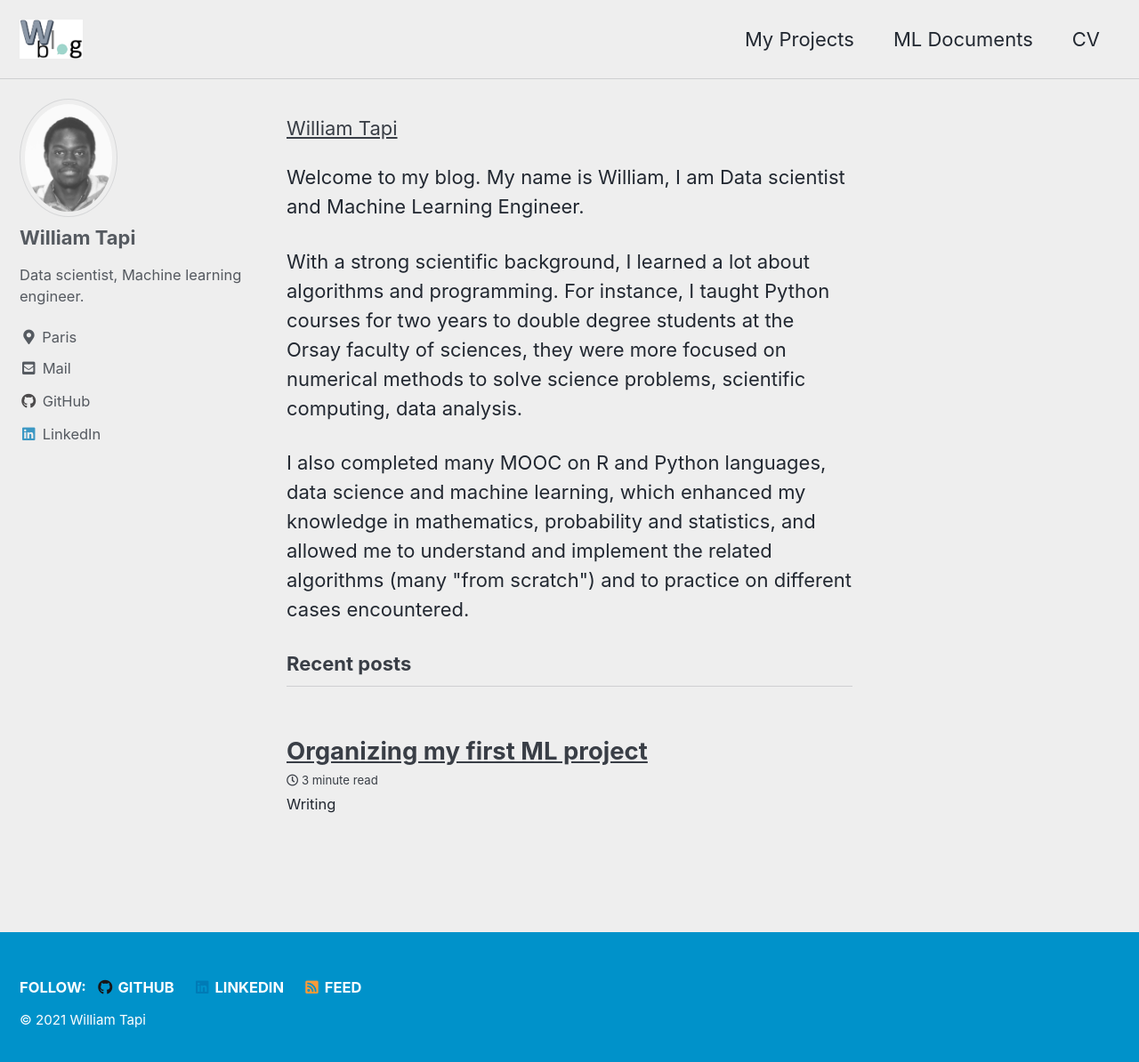
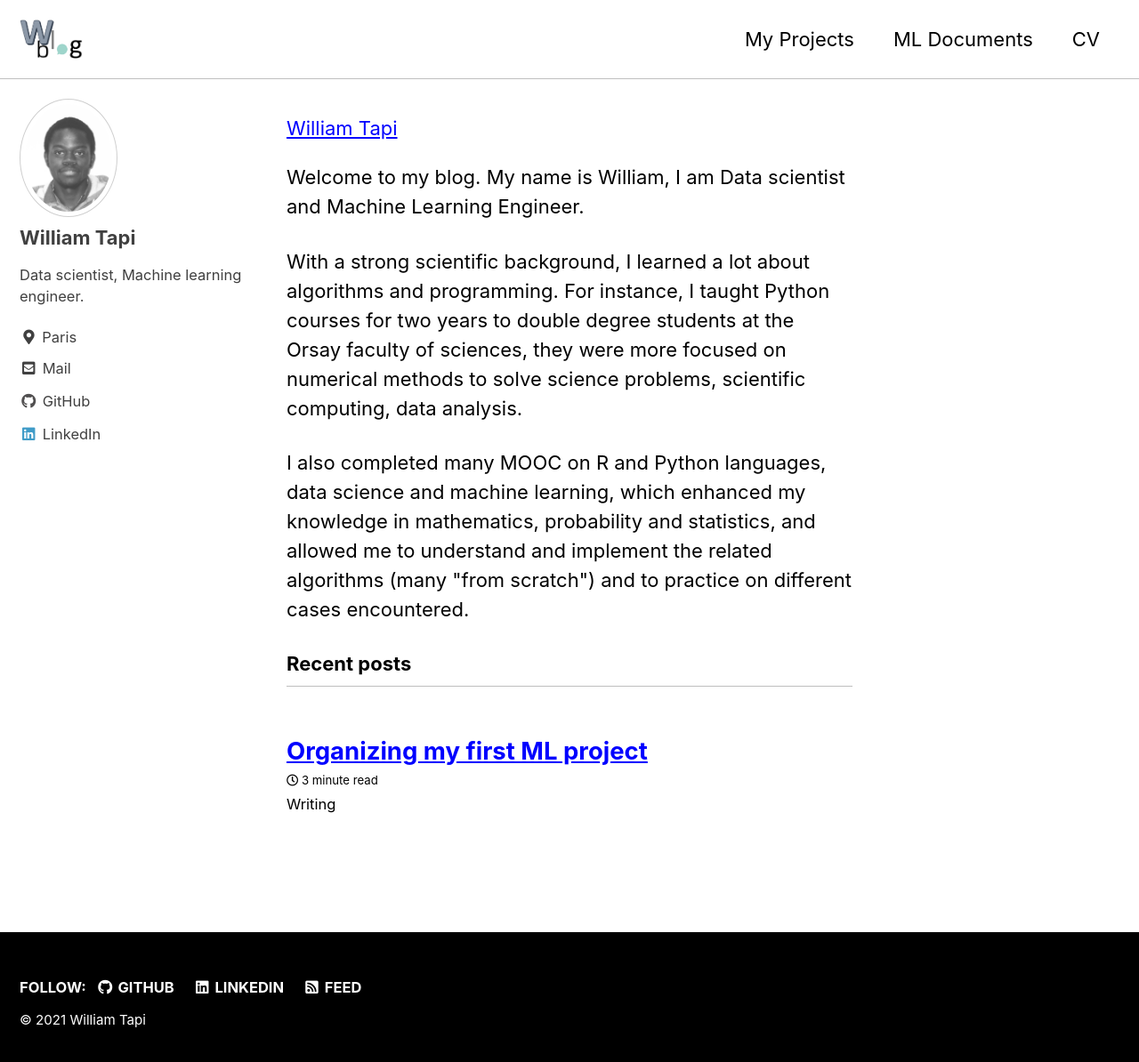
Before and after one commit to Will007-max/Will007-max.github.io, a Jekyll site: the page built from index.html, in a window 1280 px wide and 1202 px high. Shown: the top 1194 px of the window at 89% size. Built offline with Jekyll 4.4.1, drawn with Linux system fonts in a browser that asks for light colours; cached includes are drawn as plain includes; a script that is not in the unit is left out; the list of posts is cut into pages by our own code; comment, search, counter and statistics services are not loaded.

```diff
--- a/_config.yml
+++ b/_config.yml
@@ -12,7 +12,7 @@
 
 # theme                  : "minimal-mistakes-jekyll"
 # remote_theme           : "mmistakes/minimal-mistakes"
-minimal_mistakes_skin    : air #"contrast" # "air", "aqua", "default", "dark", "dirt", "neon", "mint", "plum", "sunrise"
+minimal_mistakes_skin    : "contrast" # "air", "aqua", "default", "dark", "dirt", "neon", "mint", "plum", "sunrise"
 
 # Site Settings
 locale                   : "en-US"
```
